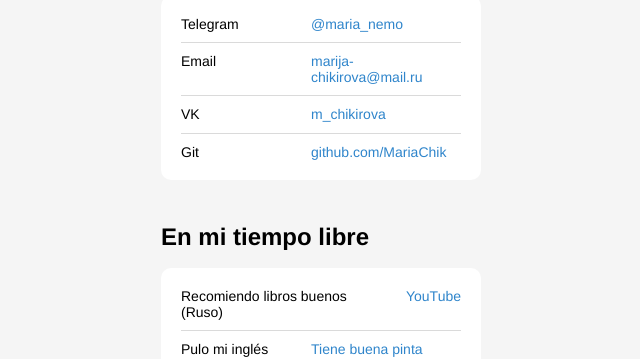
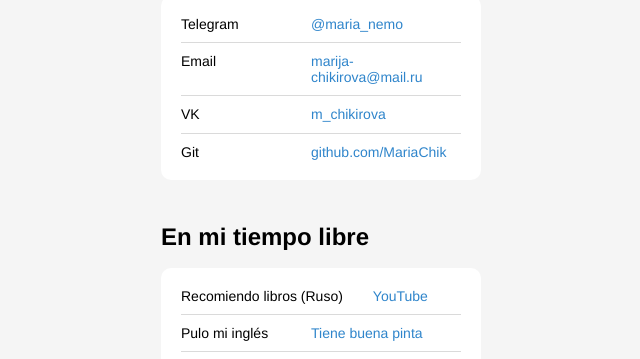
Before and after one commit to MariaChik/MariaChik.github.io, a plain HTML site: page index es.html in a window 1280 px wide. Shown: the part 597-956 px from the top of the page, without its empty margins (319-959 px from the left). Drawn offline with Linux system fonts and the light colour scheme.

Commit message:
Update index es.html

```diff
--- a/index es.html
+++ b/index es.html
@@ -49,7 +49,7 @@
         <h2 class="links__header">En mi tiempo libre</h2>
         <ul class="links__container">
           <li class="links__link">
-            <p class="links__title">Recomiendo libros buenos (Ruso)</p>
+            <p class="links__title">Recomiendo libros (Ruso)</p>
             <a class="linsk__link" href="https://www.youtube.com/channel/UCp0Ised2wgwvHU9gxp9p_-A">YouTube</a>
           </li>
           <li class="links__link">
```
